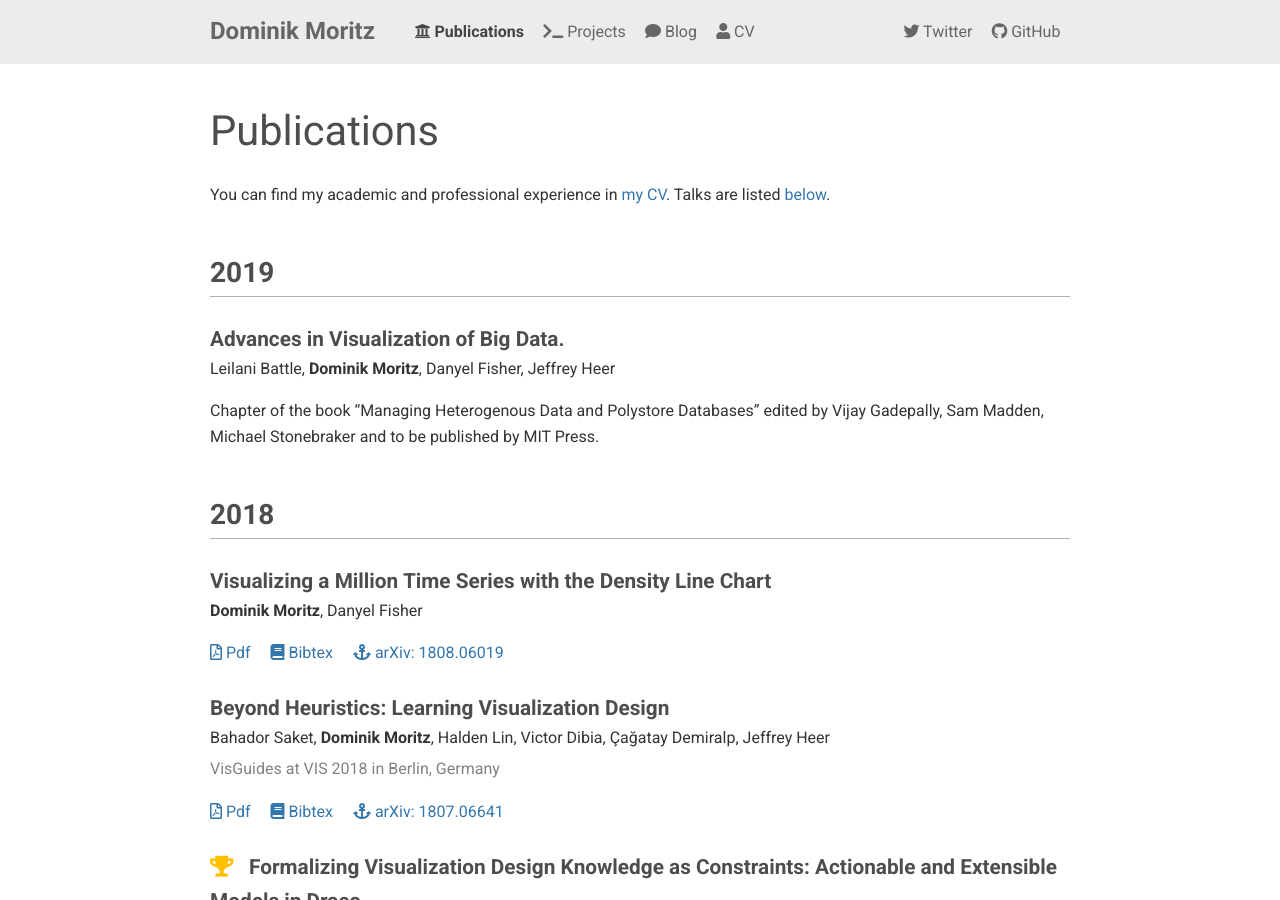
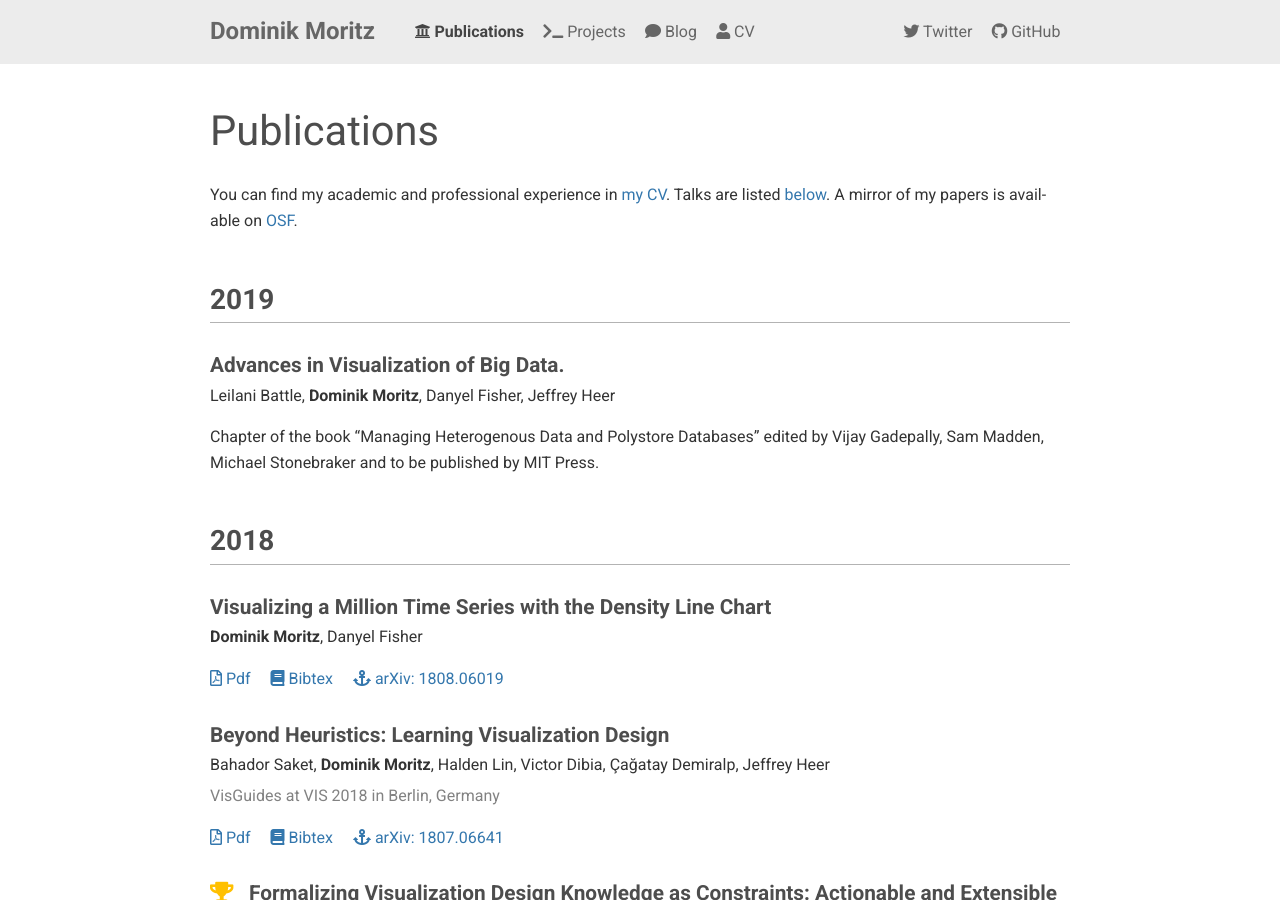
Before and after one commit to domoritz/domoritz.github.io, a Jekyll site: the page built from publications.md, in a window 1280 px wide and 900 px high. Built offline with Jekyll 4.4.1, drawn with Linux system fonts in a browser that asks for light colours; nearby versions of some CDN libraries.

Commit message:
Add link to OSF

```diff
--- a/publications.md
+++ b/publications.md
@@ -4,7 +4,7 @@
 title: Publications
 ---
 
-You can find my academic and professional experience in [my CV]({{ 'cv.html' | relative_url  }}). Talks are listed [below](#talks).
+You can find my academic and professional experience in [my CV]({{ 'cv.html' | relative_url  }}). Talks are listed [below](#talks). A mirror of my papers is available on [OSF](https://osf.io/k7n9v/).
 
 {% assign pubyears = site.data.publications | group_by:"year" %}
 {% for year in pubyears %}
```
